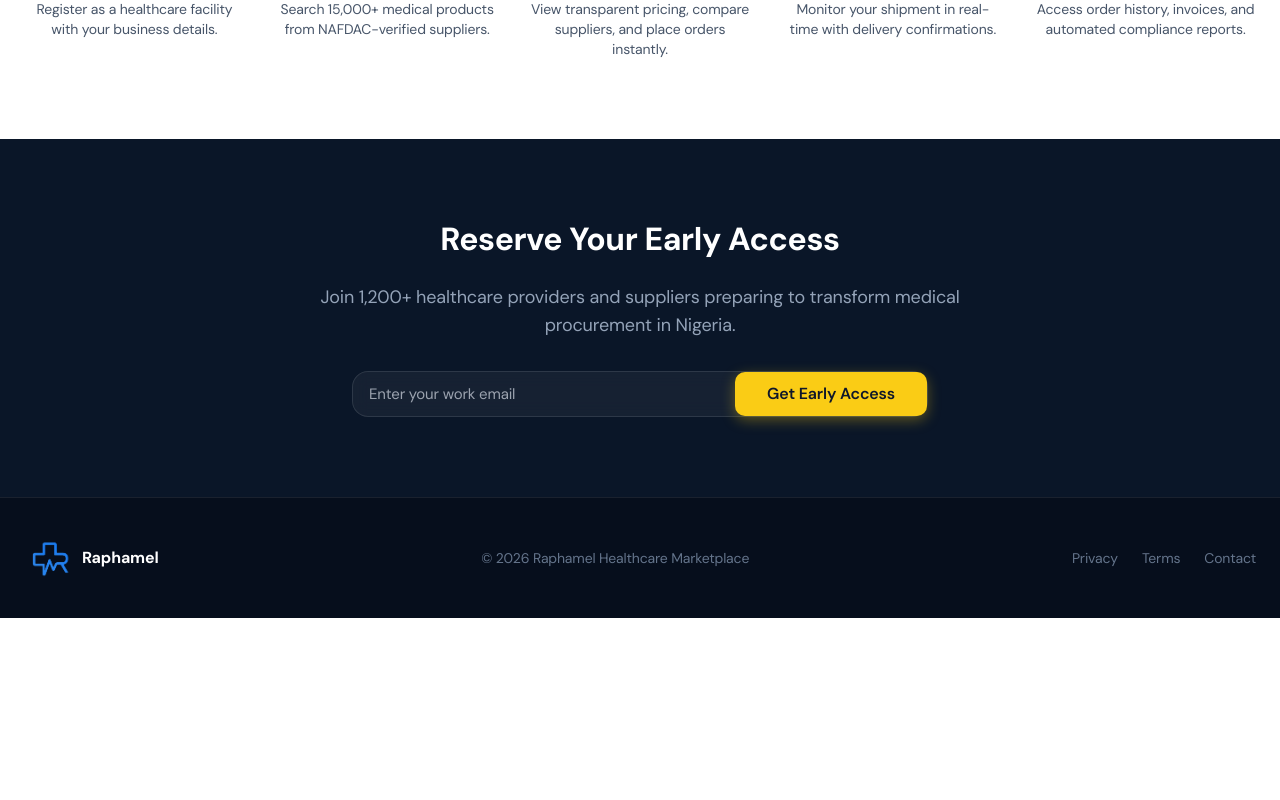
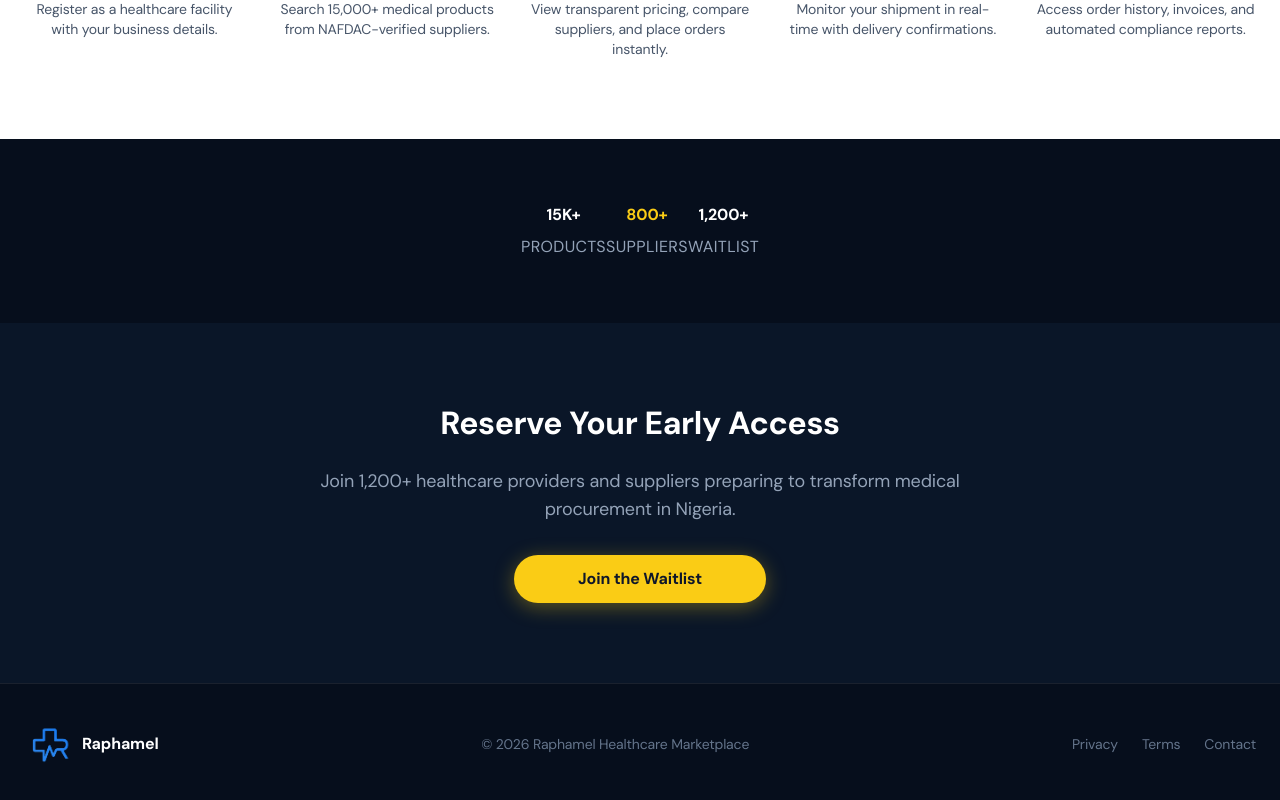
Before and after one commit to ruarchtechnologies/raphamel-frontend, a Next.js app: page /waitlist in a window 1280 px wide. Shown: the part 1952-2752 px from the top of the page. Before the commit the page ends 2570 px from the top, so only its background shows below. Built offline with nearby package versions, Linux system fonts and the light colour scheme; a web font is replaced by a local one.

Commit message:
add email validation and loading spinner to waitlist hero form

```diff
--- a/src/features/waitlist/WaitlistPage.tsx
+++ b/src/features/waitlist/WaitlistPage.tsx
@@ -15,7 +15,7 @@ export function WaitlistPage() {
       <TrustBar />
       <ValuePropsSection />
       <HowItWorksSection />
-      {/* <StatsBand /> */}
+      <StatsBand />
       <FinalCTA />
       <Footer />
     </div>
--- a/src/features/waitlist/components/ui/FinalCTA.tsx
+++ b/src/features/waitlist/components/ui/FinalCTA.tsx
@@ -1,15 +1,15 @@
 'use client';
 
-import { useState } from 'react';
-import { motion, AnimatePresence } from 'framer-motion';
+import { motion } from 'framer-motion';
 import { useInView } from '@/hooks/useInView';
-import { CTAEmailInput } from './WaitlistEmailInput';
-import { SuccessState } from './SuccessState';
 import { SANS } from '../../fonts';
 
 export function FinalCTA() {
-  const [ctaSubmitted, setCtaSubmitted] = useState(false);
   const ctaRef = useInView({ threshold: 0.2 });
+
+  const scrollToHero = () => {
+    document.getElementById('hero-email')?.scrollIntoView({ behavior: 'smooth', block: 'center' });
+  };
 
   return (
     <section ref={ctaRef.ref} className="py-20" style={{ background: '#0A1628' }}>
@@ -33,19 +33,26 @@ export function FinalCTA() {
             Join 1,200+ healthcare providers and suppliers preparing to transform medical procurement in Nigeria.
           </p>
 
-          <div className="max-w-xl mx-auto">
-            <AnimatePresence mode="wait">
-              {ctaSubmitted ? (
-                <motion.div key="success" exit={{ opacity: 0 }}>
-                  <SuccessState />
-                </motion.div>
-              ) : (
-                <motion.div key="form" exit={{ opacity: 0 }}>
-                  <CTAEmailInput onSuccess={() => setCtaSubmitted(true)} />
-                </motion.div>
-              )}
-            </AnimatePresence>
-          </div>
+          <button
+            onClick={scrollToHero}
+            style={{
+              fontFamily: SANS,
+              background: '#FACC15',
+              color: '#0F172A',
+              boxShadow: '0 4px 20px rgba(250,204,21,0.35)',
+              padding: '0 64px',
+              height: '48px',
+              borderRadius: '999px',
+              fontWeight: 700,
+              fontSize: '16px',
+              border: 'none',
+              cursor: 'pointer',
+              display: 'inline-block',
+              transition: 'all 0.2s',
+            }}
+          >
+            Join the Waitlist
+          </button>
         </motion.div>
       </div>
     </section>
--- a/src/features/waitlist/components/ui/WaitlistEmailInput.tsx
+++ b/src/features/waitlist/components/ui/WaitlistEmailInput.tsx
@@ -10,13 +10,13 @@ export const schema = z.object({
 });
 export type FormData = z.infer<typeof schema>;
 
-export async function submitToSheets(email: string, referral: string): Promise<void> {
+export async function submitToSheets(email: string, role: string): Promise<void> {
   const webhookUrl = process.env.NEXT_PUBLIC_SHEETS_WEBHOOK_URL;
   if (!webhookUrl) return;
+
   await fetch(webhookUrl, {
     method: 'POST',
-    headers: { 'Content-Type': 'text/plain' },
-    body: JSON.stringify({ email, timestamp: new Date().toISOString(), referral }),
+    body: JSON.stringify({ email, role, timestamp: new Date().toISOString() }),
     mode: 'no-cors',
   });
 }
@@ -29,8 +29,7 @@ export function HeroEmailInput({ onSuccess, activeTab }: { onSuccess: () => void
   } = useForm<FormData>({ resolver: zodResolver(schema) });
 
   const onSubmit = async (data: FormData) => {
-    const referral = typeof window !== 'undefined' ? document.referrer || 'direct' : 'direct';
-    try { await submitToSheets(data.email, referral); } catch { /* no-cors */ }
+    try { await submitToSheets(data.email, activeTab); } catch { /* no-cors */ }
     onSuccess();
   };
 
--- a/src/features/waitlist/components/waitlistHero.css
+++ b/src/features/waitlist/components/waitlistHero.css
@@ -486,3 +486,8 @@
     transform: scaleY(1);
   }
 }
+
+@keyframes spin {
+  from { transform: rotate(0deg); }
+  to   { transform: rotate(360deg); }
+}
--- a/src/features/waitlist/components/waitlistHerosection.tsx
+++ b/src/features/waitlist/components/waitlistHerosection.tsx
@@ -2,6 +2,7 @@
 
 import { useState } from 'react';
 import './waitlistHero.css';
+import { submitToSheets } from './ui/WaitlistEmailInput';
 
 const avatars = [
   'https://images.unsplash.com/photo-1605369473971-c5e417ac3220?w=80&h=80&fit=crop&crop=face',
@@ -16,6 +17,8 @@ export function WaitlistHeroSection() {
   const [activeTab, setActiveTab] = useState('buyer');
   const [email, setEmail] = useState('');
   const [submitted, setSubmitted] = useState(false);
+  const [loading, setLoading] = useState(false);
+  const [emailError, setEmailError] = useState('');
 
   return (
     <section className="hero-root">
@@ -59,20 +62,46 @@ export function WaitlistHeroSection() {
               You&apos;re on the list! We&apos;ll be in touch soon.
             </div>
           ) : (
-            <div className="form-row">
+            <div id="hero-email">
+              <div className="form-row" style={{ borderColor: emailError ? 'rgba(244,63,94,0.6)' : undefined }}>
                 <input
                   type="email"
                   className="email-input"
                   placeholder="Enter your work email"
                   value={email}
-                onChange={(e) => setEmail(e.target.value)}
+                  onChange={(e) => {
+                    setEmail(e.target.value);
+                    if (emailError) setEmailError('');
+                  }}
                 />
                 <button
                   className="cta-btn"
-                onClick={() => email && setSubmitted(true)}
+                  disabled={loading}
+                  onClick={async () => {
+                    if (loading) return;
+                    if (!email) { setEmailError('Email is required'); return; }
+                    if (!/^[^\s@]+@[^\s@]+\.[^\s@]+$/.test(email)) { setEmailError('Please enter a valid email'); return; }
+                    setEmailError('');
+                    setLoading(true);
+                    try { await submitToSheets(email, activeTab); } catch { /* no-cors */ }
+                    setLoading(false);
+                    setSubmitted(true);
+                  }}
+                  style={{ opacity: loading ? 0.8 : 1 }}
                 >
-                Join Waitlist
+                  {loading ? (
+                    <svg width="20" height="20" viewBox="0 0 20 20" fill="none" style={{ animation: 'spin 0.8s linear infinite', display: 'inline-block' }}>
+                      <circle cx="10" cy="10" r="8" stroke="rgba(255,255,255,0.3)" strokeWidth="2.5" />
+                      <path d="M10 2a8 8 0 0 1 8 8" stroke="#fff" strokeWidth="2.5" strokeLinecap="round" />
+                    </svg>
+                  ) : 'Join Waitlist'}
                 </button>
+              </div>
+              {emailError && (
+                <p style={{ color: '#f43f5e', fontSize: '12px', marginTop: '6px', fontFamily: 'DM Sans, sans-serif' }}>
+                  {emailError}
+                </p>
+              )}
             </div>
           )}
 
```
Lines whose indentation alone changed are shown as unchanged.
